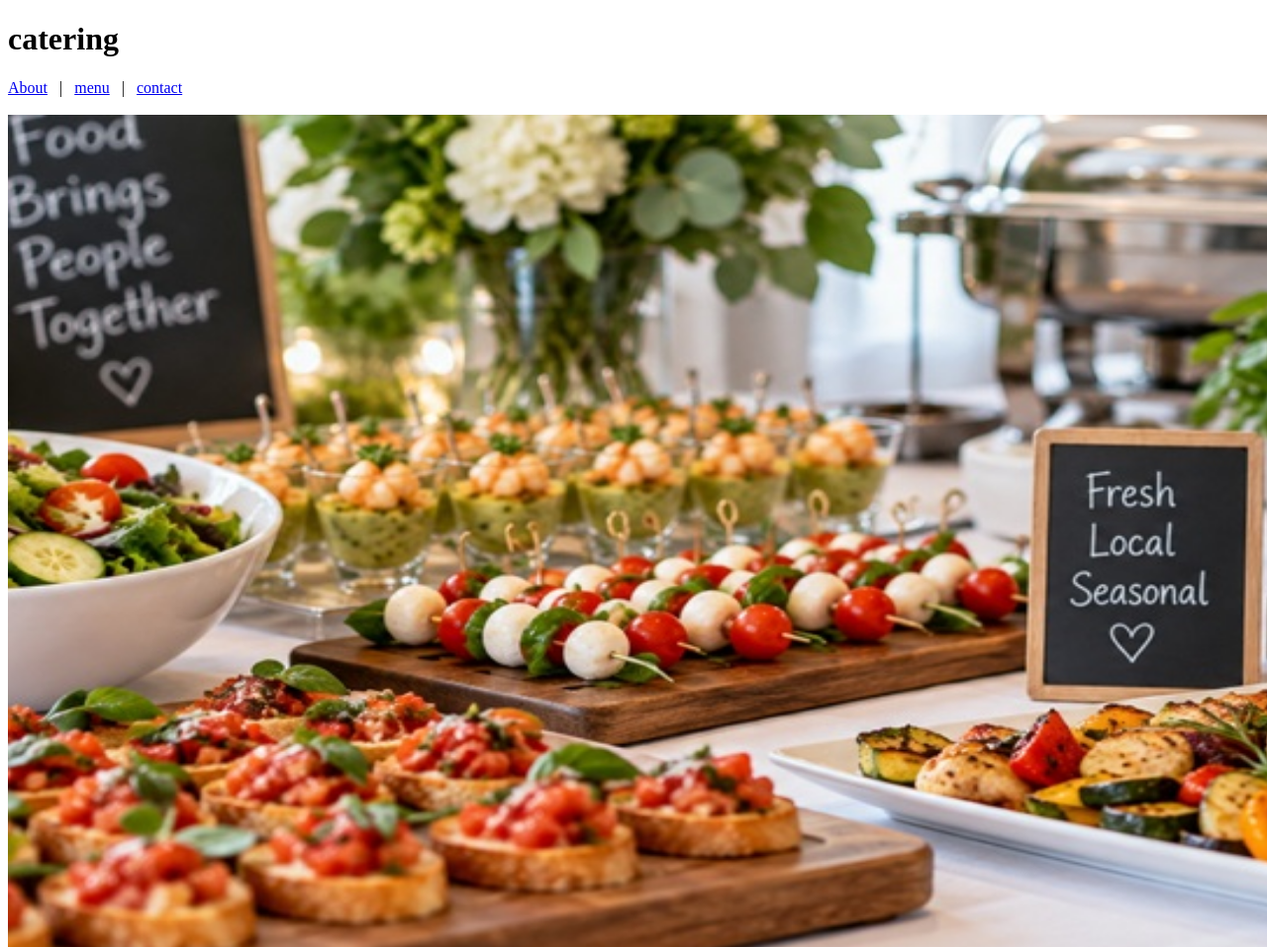
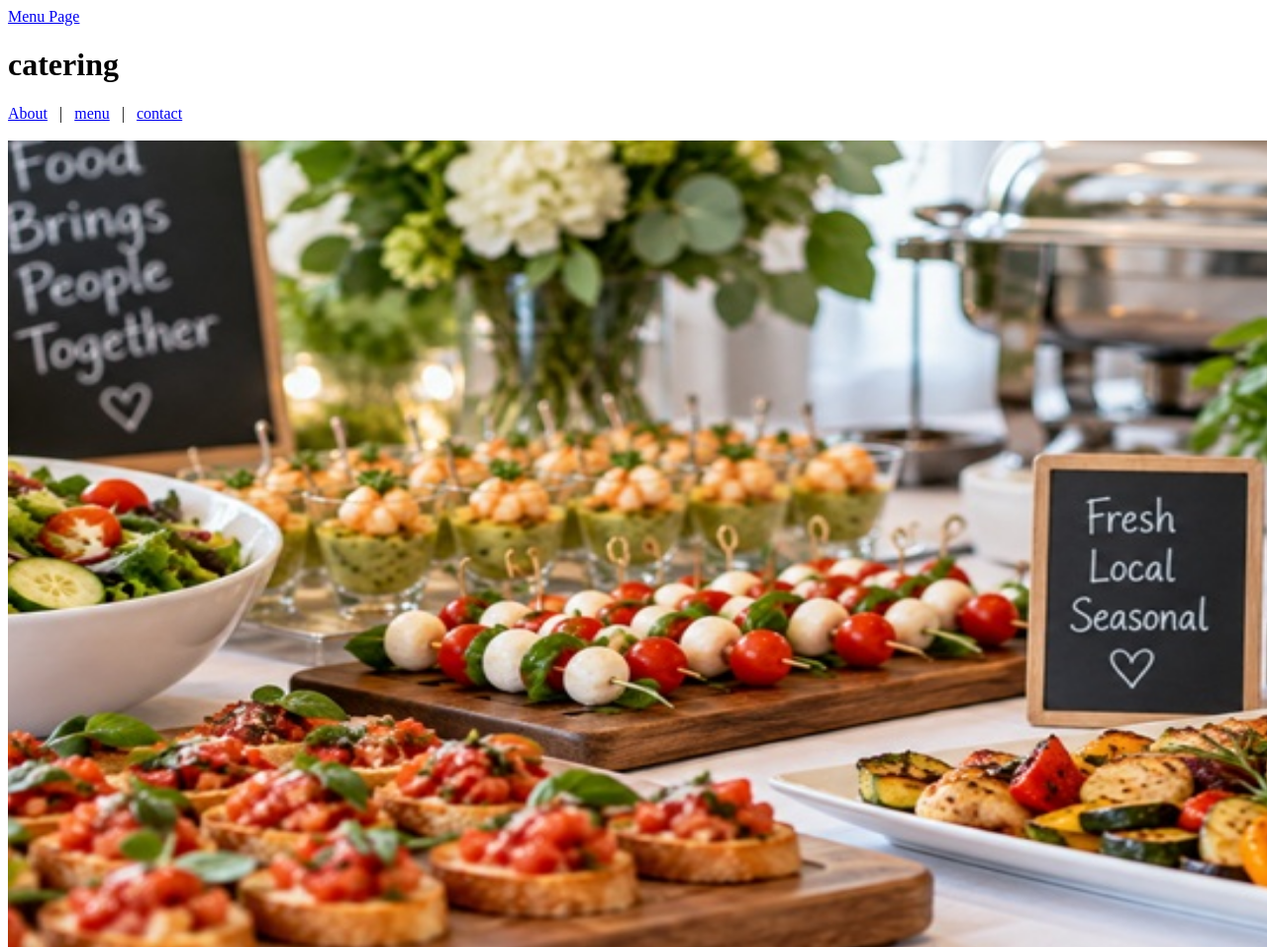
Before and after one commit to ramprakas156-oss/menu, a plain HTML site: page menu.html in a window 1280 px wide. Shown: the top 957 px of the page at 99% size. Drawn offline with Linux system fonts and the light colour scheme.

Commit message:
nav updated

```diff
--- a/menu.html
+++ b/menu.html
@@ -6,6 +6,9 @@
     <title>Menu</title>
 </head>
 <body>
+     <nav>
+        <a href="menu.html">Menu Page</a>
+    </nav>
     <h1> catering</h1>
     <nav>
 
```
Also changed, not shown: index.html (+3 -0 lines).
